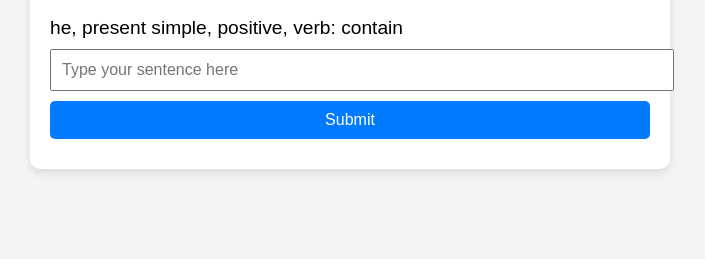
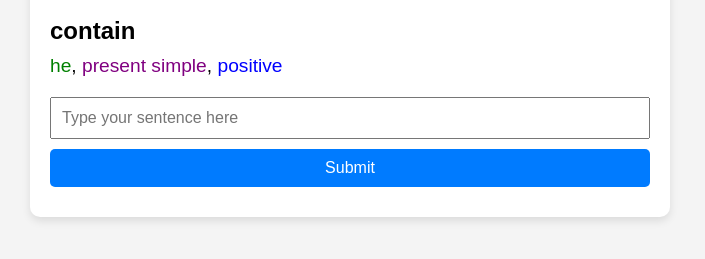
Before and after one commit to asafd1/conjugate-en, a plain HTML site: page index.html in a window 1280 px wide. Shown: the part 109-368 px from the top of the page, without its empty margins (290-995 px from the left). Drawn offline with Linux system fonts and the light colour scheme.

Commit message:
bug fixes and styling

```diff
--- a/index.html
+++ b/index.html
@@ -4,12 +4,18 @@
   <meta charset="UTF-8">
   <meta name="viewport" content="width=device-width, initial-scale=1.0">
   <title>Verb Conjugation Practice</title>
+  <!-- Link to the CSS file -->
   <link rel="stylesheet" href="style.css">
 </head>
 <body>
   <div class="container">
     <h1>Verb Conjugation Practice</h1>
-    <div id="prompt"></div>
+
+    <!-- Verb in bold and larger font -->
+    <div id="verb" class="verb"></div>
+
+    <!-- Prompt details (subject, tense, form) -->
+    <div id="prompt" class="prompt"></div>
 
     <input type="text" id="user-input" placeholder="Type your sentence here">
     <button id="submit-btn">Submit</button>
--- a/script.js
+++ b/script.js
@@ -16,7 +16,16 @@ function generatePrompt() {
 
   currentSubject = subjectList[Math.floor(Math.random() * subjectList.length)];
 
-  document.getElementById("prompt").innerText = `${currentSubject}, ${currentTense}, ${currentForm}, verb: ${currentVerb.base}`;
+  // Update verb (in bold and larger font)
+  document.getElementById("verb").innerText = currentVerb.base;
+
+  // Update prompt details with styled subject, tense, and form
+  document.getElementById("prompt").innerHTML = `
+    <span class="subject">${currentSubject}</span>,
+    <span class="tense">${currentTense}</span>,
+    <span class="form">${currentForm}</span>
+  `;
+
   document.getElementById("user-input").value = ""; // Clear the input field
   document.getElementById("feedback").innerText = ""; // Clear feedback
 }
--- a/style.css
+++ b/style.css
@@ -18,20 +18,44 @@ body {
   margin-bottom: 20px;
 }
 
-  #prompt {
-    font-size: 1.2em;
+/* Verb styling */
+.verb {
+  font-size: 1.5em;
+  font-weight: bold;
   margin-bottom: 10px;
 }
 
+/* Prompt details styling */
+.prompt {
+  font-size: 1.2em;
+  margin-bottom: 20px;
+}
+
+.prompt .subject {
+  color: green;
+}
+
+.prompt .tense {
+  color: purple;
+}
+
+.prompt .form {
+  color: blue;
+}
+
+/* Ensure text box and button widths match the container */
+#user-input, button {
+  width: 100%;
+  box-sizing: border-box; /* Ensure padding is included in width calculation */
+}
+
 #user-input {
-    width: 100%;
   padding: 10px;
   font-size: 1em;
   margin-bottom: 10px;
 }
 
 button {
-    width: 100%;
   padding: 10px;
   background-color: #007bff;
   color: white;
```
Lines whose indentation alone changed are shown as unchanged.
